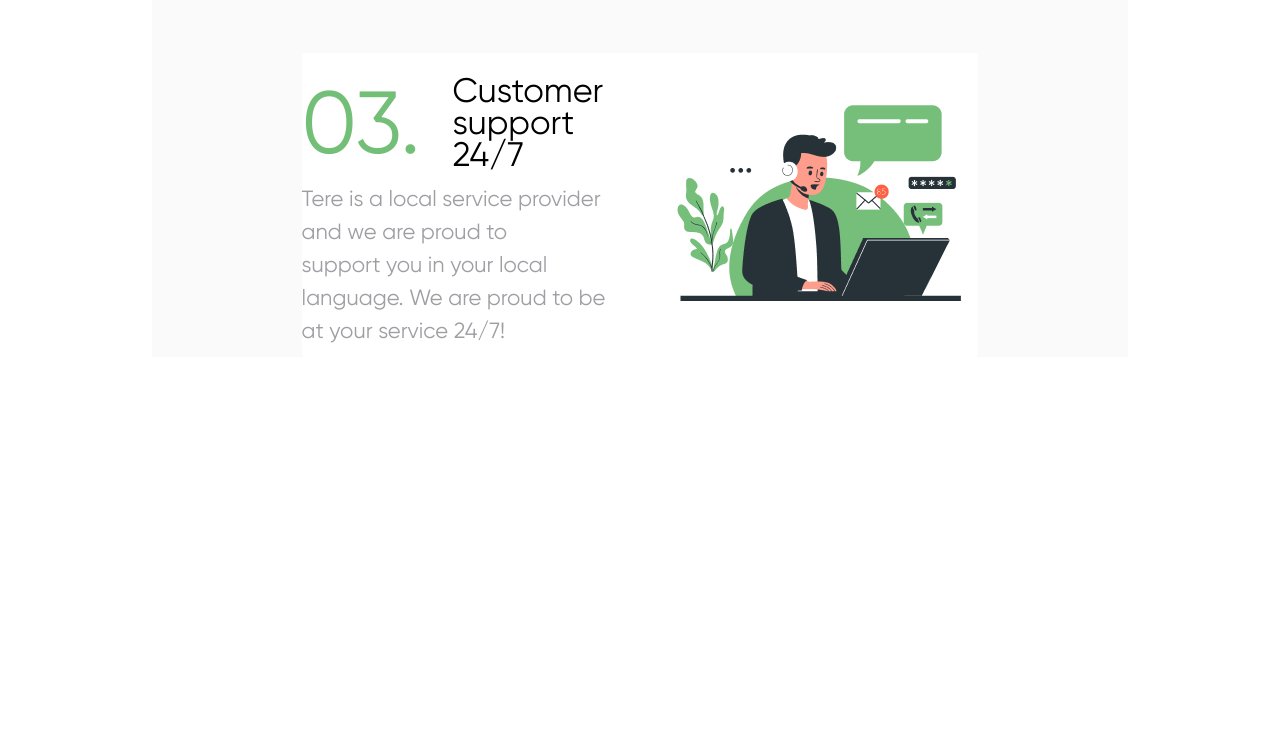
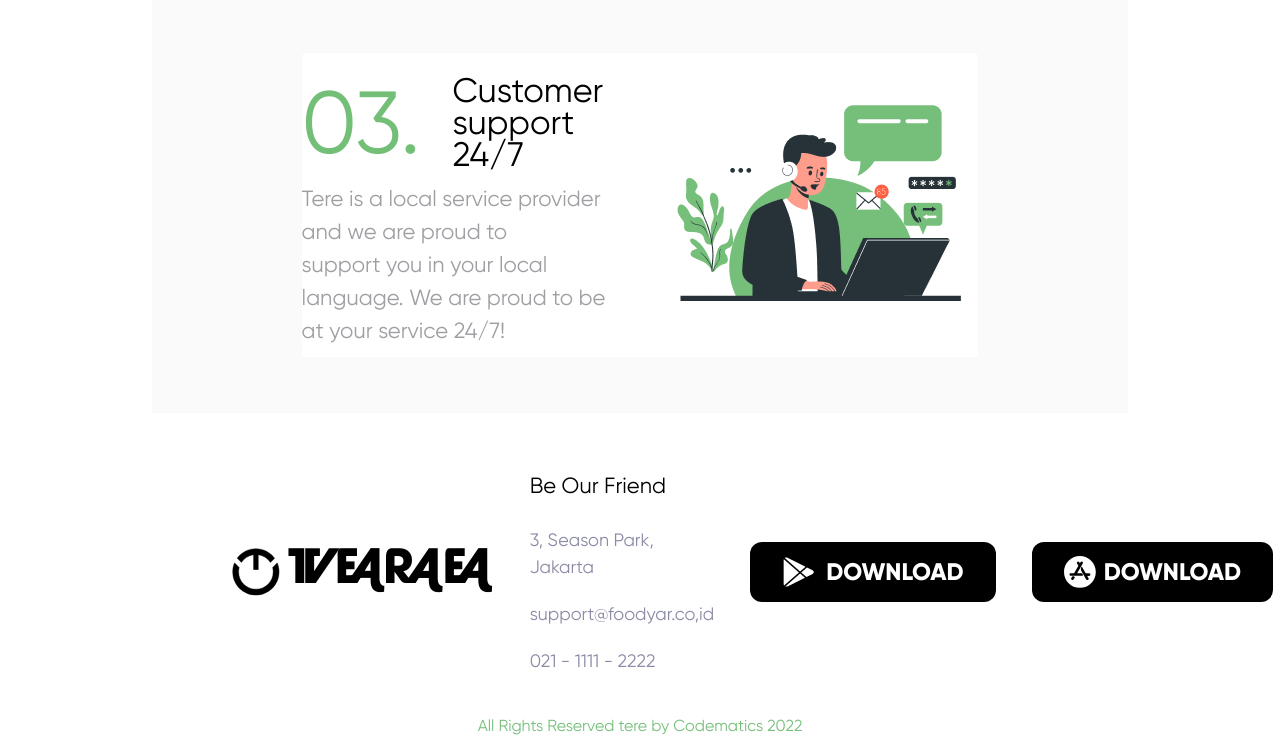
Before and after one commit to RazumauMikita/landing-2, a website: page src/index.html in a window 1280 px wide. Shown: the part 2760-3498 px from the top of the page. Before the commit the page ends 3117 px from the top, so only its background shows below. Drawn offline with nearby package versions, Linux system fonts and the light colour scheme; files that its build step writes are made by us from their sources; files whose address does not match are found by name.

Commit message:
feat: finish footer section

```diff
--- a/src/index.html
+++ b/src/index.html
@@ -210,7 +210,7 @@
         </div>
       </div>
     </section>
-    <section class="container mx-auto px-5 lg:px-28 bg-grayUltraLight">
+    <section class="container mx-auto px-5 lg:px-28 bg-grayUltraLight pb-14">
       <h1 class="text-lg lg:text-[46px] uppercase text-center">
         <span class="text-green">Tere</span>
         benefits
@@ -287,6 +287,59 @@
         </li>
       </ul>
     </section>
-    <footer class="container mx-auto px"></footer>
+    <footer class="container mx-auto pt-14 px-3 md:px-20">
+      <div
+        class="flex flex-col md:flex-row md:justify-between justify-center items-center gap-9 md:bottom-1"
+      >
+        <div class="flex items-center gap-2">
+          <div class="relative w-[36px] md:w-12">
+            <div
+              class="w-[3px] top-[3px] md:w-[6px] absolute left-1/2 -translate-x-1/2"
+            >
+              <img src="./public/img/logo-bar2black.svg" alt="" />
+            </div>
+            <img src="./public/img/logo2black.svg" alt="logo" />
+          </div>
+          <h1 class="font-avant text-[47px] text-black font-medium">tere</h1>
+        </div>
+
+        <div
+          class="md:order-3 flex flex-col md:flex-row gap-2 md:gap-9 items-center justify-center"
+        >
+          <a
+            class="md:gap-3 md:text-lg md:px-8 md:py-3 text-xs uppercase font-extrabold bg-black px-4 py-2 rounded-xl text-white flex flex-row items-center justify-center gap-2"
+          >
+            <div class="md:w-8 w-4">
+              <img
+                class="w-full"
+                src="public/img/symb-google.svg"
+                alt="google"
+              />
+            </div>
+            <span class="">download</span>
+          </a>
+          <a
+            class="md:text-lg md:px-8 md:py-3 text-xs uppercase font-extrabold bg-black px-4 py-2 rounded-xl text-white flex flex-row items-center justify-center gap-2"
+          >
+            <div class="md:w-8 w-5">
+              <img class="w-full" src="public/img/symb-app.svg" alt="app" />
+            </div>
+            <span class="">download</span>
+          </a>
+        </div>
+
+        <div class="flex flex-col text-center md:text-start gap-6">
+          <h3 class="text-xlg">Be Our Friend</h3>
+          <ul class="flex flex-col text-sm text-[#8B8BA5] gap-5">
+            <li>3, Season Park, Jakarta</li>
+            <li>support@foodyar.co,id</li>
+            <li>021 - 1111 - 2222</li>
+          </ul>
+        </div>
+      </div>
+      <p class="pt-10 text-[#9E9DA2] md:text-[#75BF7A] text-xs text-center">
+        All Rights Reserved tere by Codematics 2022
+      </p>
+    </footer>
   </body>
 </html>
```
Also changed, not shown: src/public/img/logo-bar2black.svg (added), src/public/img/logo2black.svg (added).
